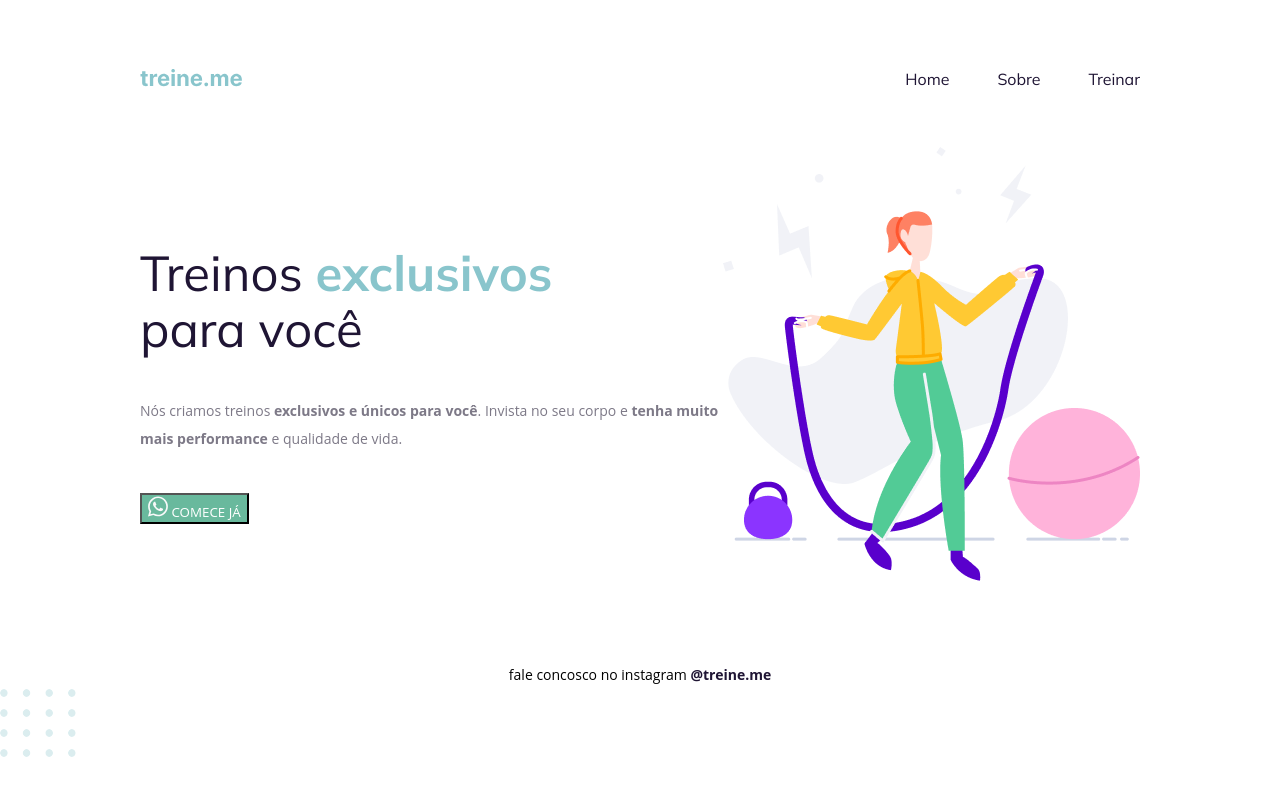
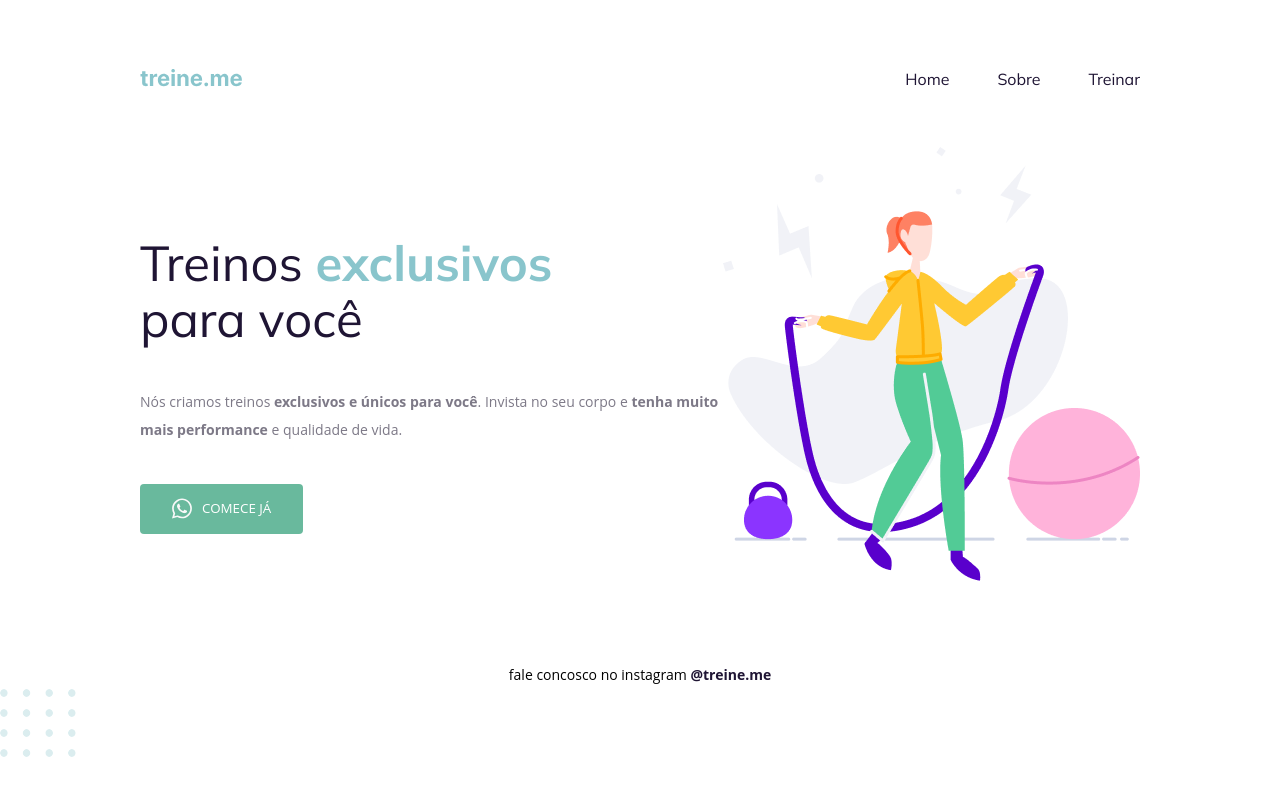
Before and after one commit to matheushnascimento/Academia, a plain HTML site: page index.html in a window 1280 px wide. Drawn offline with Linux system fonts and the light colour scheme; a web font is replaced by a local one.

Commit message:
configurando botão

```diff
--- a/style.css
+++ b/style.css
@@ -1,6 +1,8 @@
 body {
   margin: 0;
   font-family: "Open Sans", sans-serif;
+
+  background:linear-gradient();
 }
 
 .page {
@@ -27,6 +29,8 @@
 a {
   text-decoration: none;
   color: #1f1534;
+
+  cursor: pointer;
 }
 
 ul li a:hover {
@@ -69,9 +73,23 @@
 button {
   text-transform: uppercase;
   font-family: "Open Sans", sans-serif;
+  color: white;
 
-  background-color: #69b99d;
-  color: white;
+  background: #69b99d;
+  padding: 14px 32px 15px;
+  border: none;
+  border-radius: 4px;
+
+  display: flex;
+  align-items: center;
+  justify-items: center;
+  gap: 10px;
+
+  cursor: pointer;
+}
+
+button:hover {
+  background: #4ea788;
 }
 
 footer {
```
